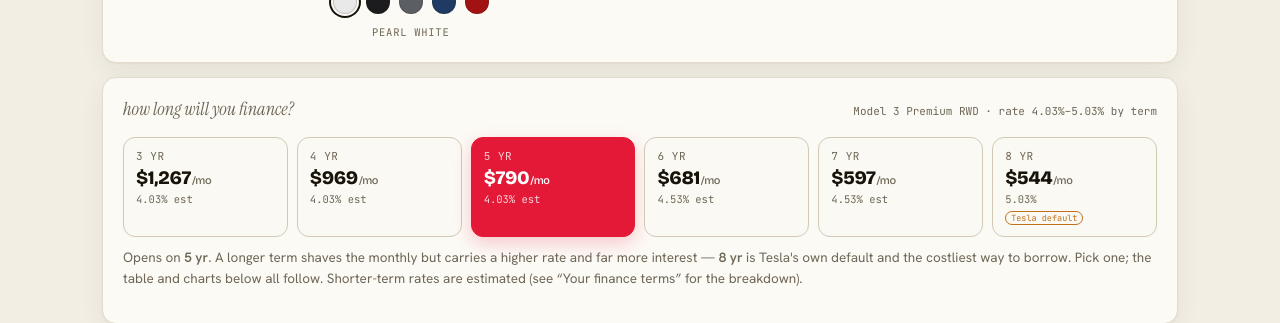
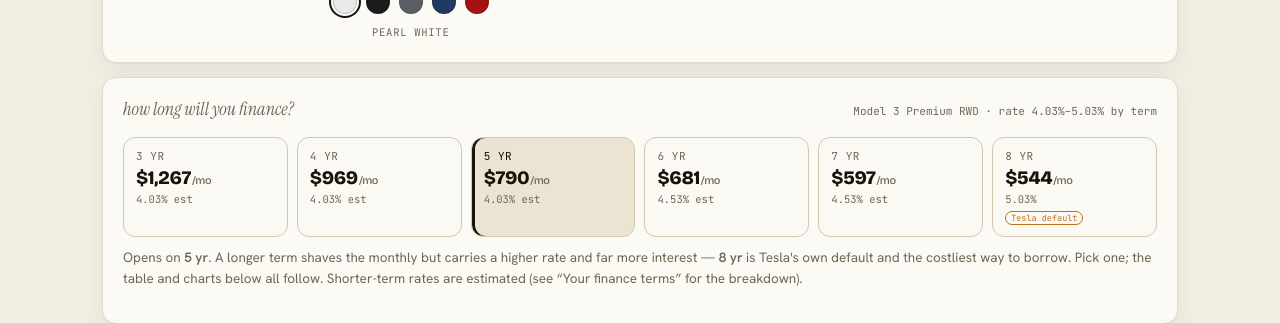
Before and after one commit to Ahacad/teslacost, a Preact app: page / in a window 1280 px wide. Shown: the part 880-1203 px from the top of the page. Built offline with nearby package versions, Linux system fonts and the light colour scheme; no server answers.

Commit message:
style: soften selected term chip to parchment, not red
Red fill was too loud against the warm page. Use the site's parchment +
ink-bar selected idiom (--sel, matching the scenario-table selected row,
adopted on master in d05078e) so the active chip sits into the background.

```diff
--- a/src/styles/app.css
+++ b/src/styles/app.css
@@ -243,16 +243,14 @@
 .termchip{position:relative;display:flex;flex-direction:column;gap:3px;align-items:flex-start;cursor:pointer;
   border:1px solid var(--line2);background:var(--paper2);border-radius:12px;padding:11px 12px;transition:.12s;}
 .termchip:hover{border-color:var(--ink2);transform:translateY(-2px);}
-.termchip.on{background:var(--red);border-color:var(--red);box-shadow:0 6px 18px rgba(227,25,55,.22);}
+/* selected = the site's parchment + ink-bar idiom (matches the table row), not a loud fill */
+.termchip.on{background:var(--sel);border-color:var(--line2);box-shadow:inset 3px 0 0 var(--ink);}
 .termchip-yr{font-family:"JetBrains Mono";font-size:11px;color:var(--ink2);text-transform:uppercase;letter-spacing:.05em;}
-.termchip.on .termchip-yr{color:rgba(255,255,255,.78);}
+.termchip.on .termchip-yr{color:var(--ink);}
 .termchip-mo{font-family:"Bricolage Grotesque";font-weight:800;font-size:19px;letter-spacing:-.02em;color:var(--ink);}
 .termchip-mo small{font-weight:500;font-size:11px;color:var(--ink2);margin-left:1px;}
-.termchip.on .termchip-mo,.termchip.on .termchip-mo small{color:#fff;}
 .termchip-apr{font-family:"JetBrains Mono";font-size:10.5px;color:var(--ink2);}
-.termchip.on .termchip-apr{color:rgba(255,255,255,.82);}
 .termchip-note{font-family:"JetBrains Mono";font-size:8.5px;color:var(--lse);border:1px solid var(--lse);border-radius:8px;padding:0 5px;margin-top:2px;}
-.termchip.on .termchip-note{color:#fff;border-color:rgba(255,255,255,.5);}
 /* selected vehicle highlighted in the scenario table */
 #scenTable tbody tr{cursor:pointer;}
 /* whole selected row shares --sel; the best cell keeps its own teal bold text as the cue */
```
